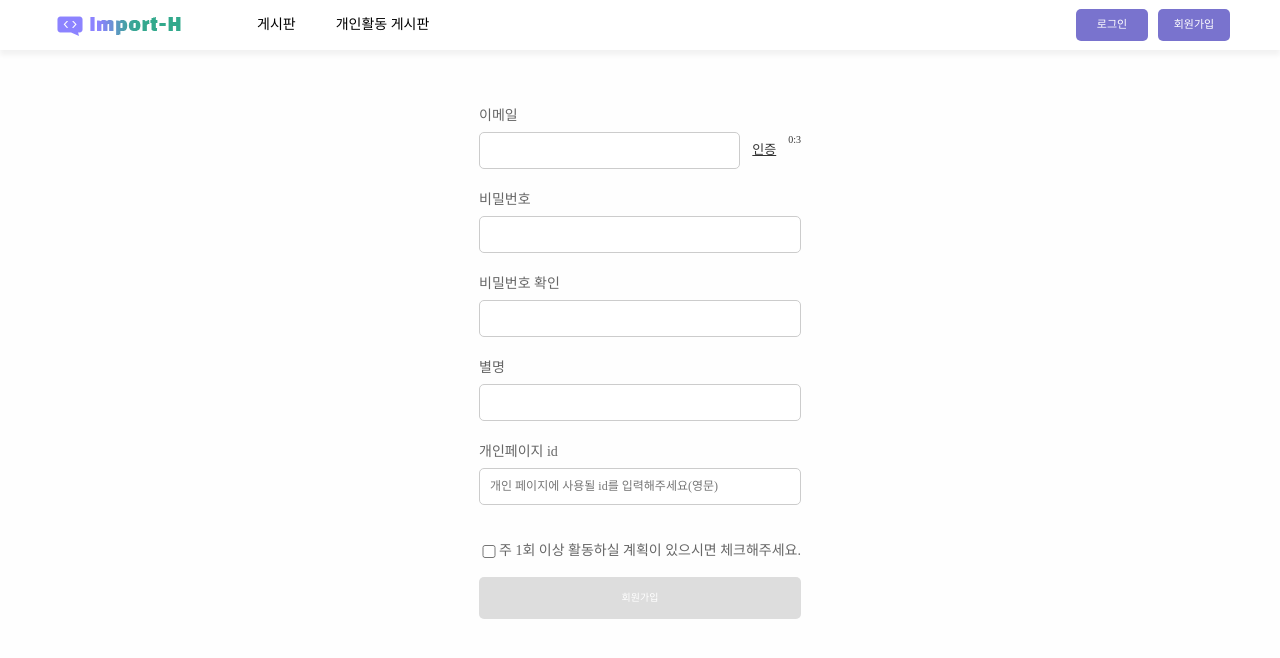
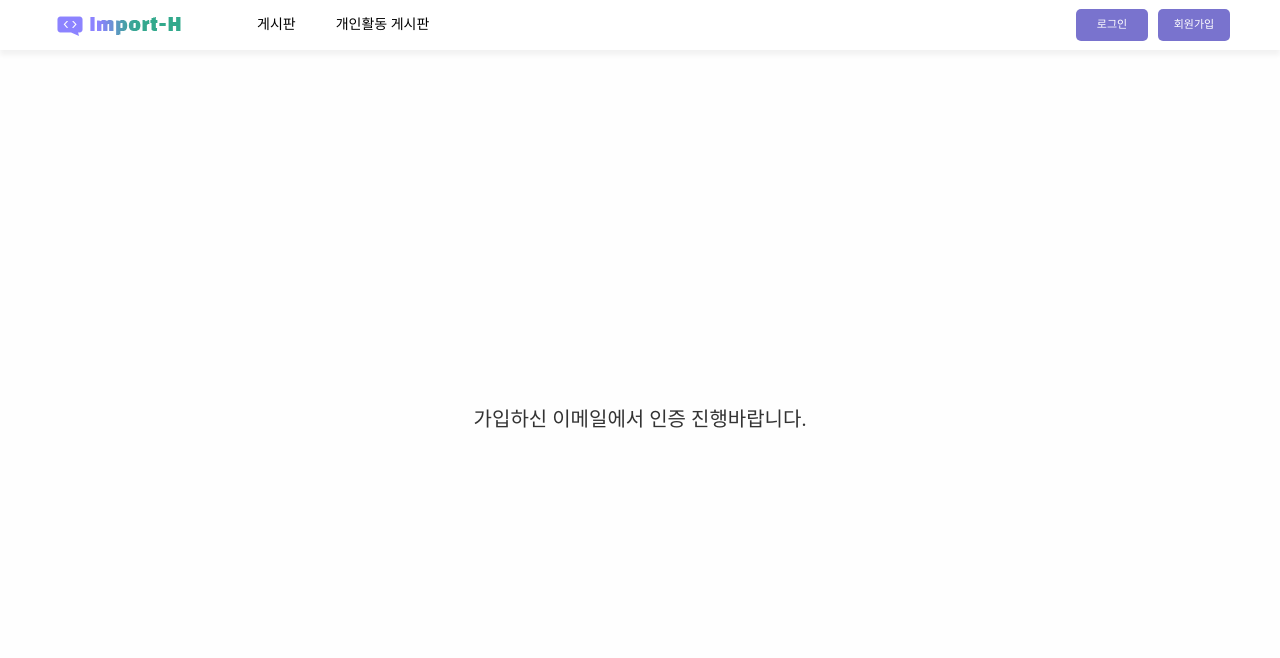
Before and after one commit to import-H/frontend, a React (Create React App) app: page /register in a window 1280 px wide. Shown: the top 658 px of the page. Built offline with nearby package versions, Linux system fonts and the light colour scheme; no server answers; a small style sheet from the web is missing.

Commit message:
FEAT : 회원가입 후, 이메일 인증하도록 페이지 생성

```diff
--- a/src/App.js
+++ b/src/App.js
@@ -11,7 +11,9 @@ const App = () => {
   const userId = useSelector(state => state.auth.userId);
   const dispatch = useDispatch();
   useEffect(() => {
-    dispatch(getProfile(userId));
+    if (userId !== "") {
+      dispatch(getProfile(userId));
+    }
   }, []);
   return (
     <MainContainer>
--- a/src/Components/UserMenu.js
+++ b/src/Components/UserMenu.js
@@ -36,12 +36,6 @@ function UserMenu() {
   const logoutBtn = () => {
     dispatch(logout());
   };
-  console.log("pp", profile);
-  useEffect(() => {
-    if (!profile) {
-      dispatch(getProfile(auth.userId));
-    }
-  }, [profile]);
   return (
     <span>
       {auth.isAuth ? (
--- a/src/Pages/Register.js
+++ b/src/Pages/Register.js
@@ -77,13 +77,21 @@ const CheckInput = styled.input`
   width: 2rem;
 `;
 
+const EmailConfirm = styled.div`
+  height: 80vh;
+  display: flex;
+  align-items: center;
+  justify-content: center;
+  font-size: 2rem;
+`;
+
 // auth form으로 변경해도 좋을듯(공통 기능 많아서)
 const Register = () => {
   const dispatch = useDispatch();
   const registerStatus = useSelector(state => state.auth?.status);
   const navigate = useNavigate();
+  const [emailConfirmPage, setEmailConfirmPage] = useState(false);
 
-  const [authEmail, setAuthEmail] = useState(false);
   const { count, start, stop } = useCounter(3, 1000);
 
   // 회원가입 form를 모두 입력했을 때, true로 바뀜
@@ -124,7 +132,8 @@ const Register = () => {
     };
     try {
       await dispatch(signup(data)).unwrap();
-      navigate("/");
+      setEmailConfirmPage(true);
+      //navigate("/");
     } catch (e) {
       console.log("err", e);
       alert(e.msg);
@@ -176,10 +185,10 @@ const Register = () => {
     if (name === "pathId") {
       const regExp = /[^a-zA-Z0-9]+/gi;
 
-      if (value.length < 3 || value.length > 15)
+      if (value.length < 5 || value.length > 15)
         setErrorInfo({
           ...errorInfo,
-          [name]: "id는 3자~15자 사이여야 합니다.",
+          [name]: "id는 5자~15자 사이여야 합니다.",
         });
       else if (regExp.test(value)) {
         setErrorInfo({
@@ -190,10 +199,10 @@ const Register = () => {
     }
   };
 
-  const LeftTime = () => {
-    start();
-    setAuthEmail(true);
-  };
+  // const LeftTime = () => {
+  //   start();
+  //   setAuthEmail(true);
+  // };
 
   // authInfo와 errorInfo를 감지해 submitState 상태 수정
   useEffect(() => {
@@ -210,6 +219,8 @@ const Register = () => {
   return (
     <FlexContainer>
       <GlobalStyle />
+      <div>
+        {emailConfirmPage ? (
           <AuthForm>
             <Label>이메일</Label>
             <div className="email-area">
@@ -219,20 +230,16 @@ const Register = () => {
                 onChange={onChange}
                 valid={errorInfo.email}
               />
-          <div className="email-btn" onClick={LeftTime}>
+              {/* <div className="email-btn" onClick={LeftTime}>
             인증
           </div>
 
           <div>
             {parseInt(count / 60000)}:{count % 60000}
-          </div>
+          </div> */}
             </div>
             <ErrorMsg>{errorInfo.email}</ErrorMsg>
-        {authEmail && (
-          <div style={{ marginBottom: "5rem" }}>
-            <AuthInput type="text" name="emailConfirm" valid={""} />
-          </div>
-        )}
+
             <Label>비밀번호</Label>
             <AuthInput
               type="password"
@@ -278,6 +285,10 @@ const Register = () => {
               회원가입
             </SubmitButton>
           </AuthForm>
+        ) : (
+          <EmailConfirm>가입하신 이메일에서 인증 진행바랍니다.</EmailConfirm>
+        )}
+      </div>
     </FlexContainer>
   );
 };
--- a/src/Styles/Globalstyle.js
+++ b/src/Styles/Globalstyle.js
@@ -18,7 +18,7 @@ const GlobalStyle = createGlobalStyle`
         text-decoration: none;
     }
     a{
-      color: black;
+      color: #333;
       &:hover{
           color: var(--secondary-color)
         }
```
Lines whose indentation alone changed are shown as unchanged.
